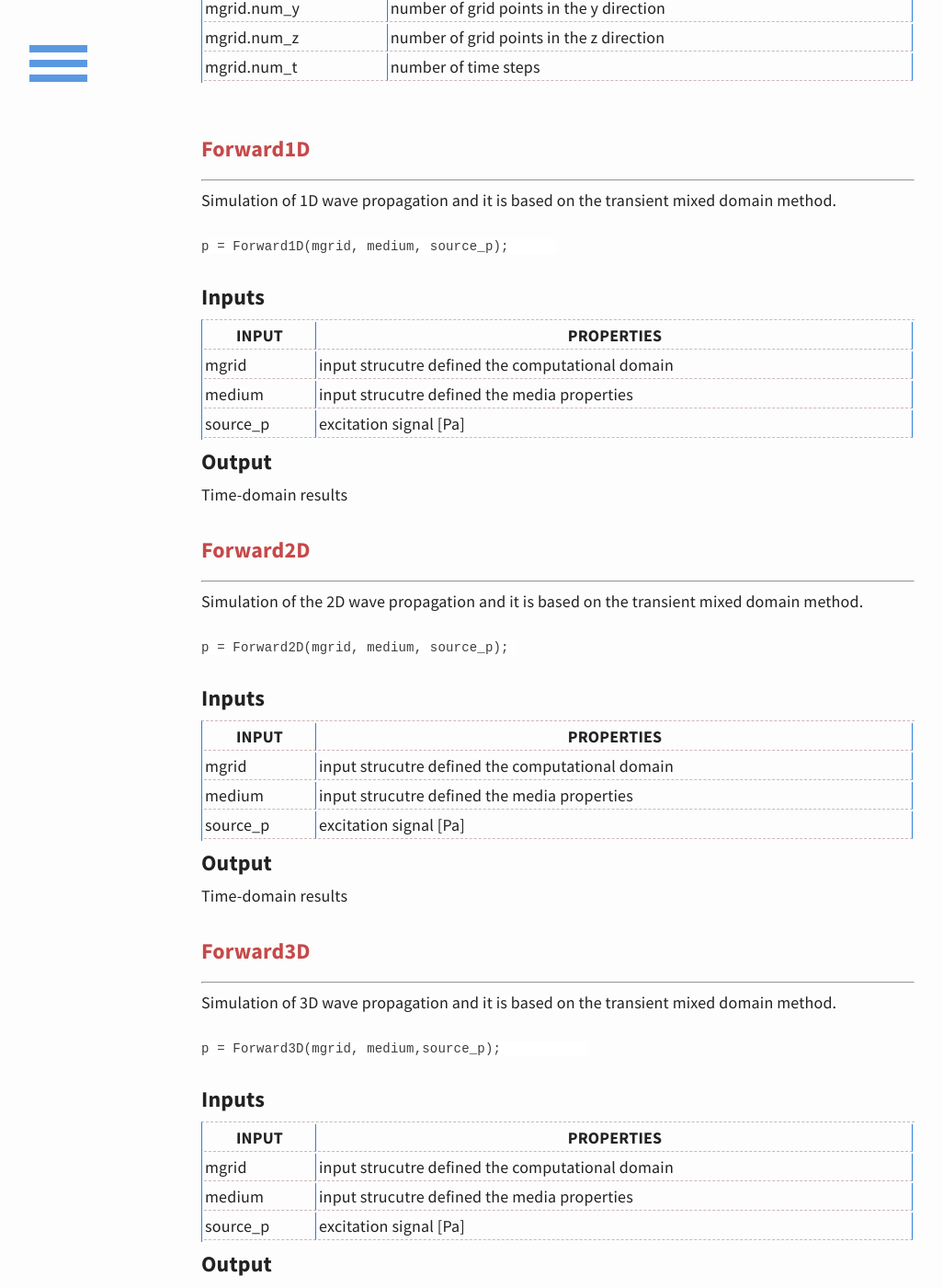
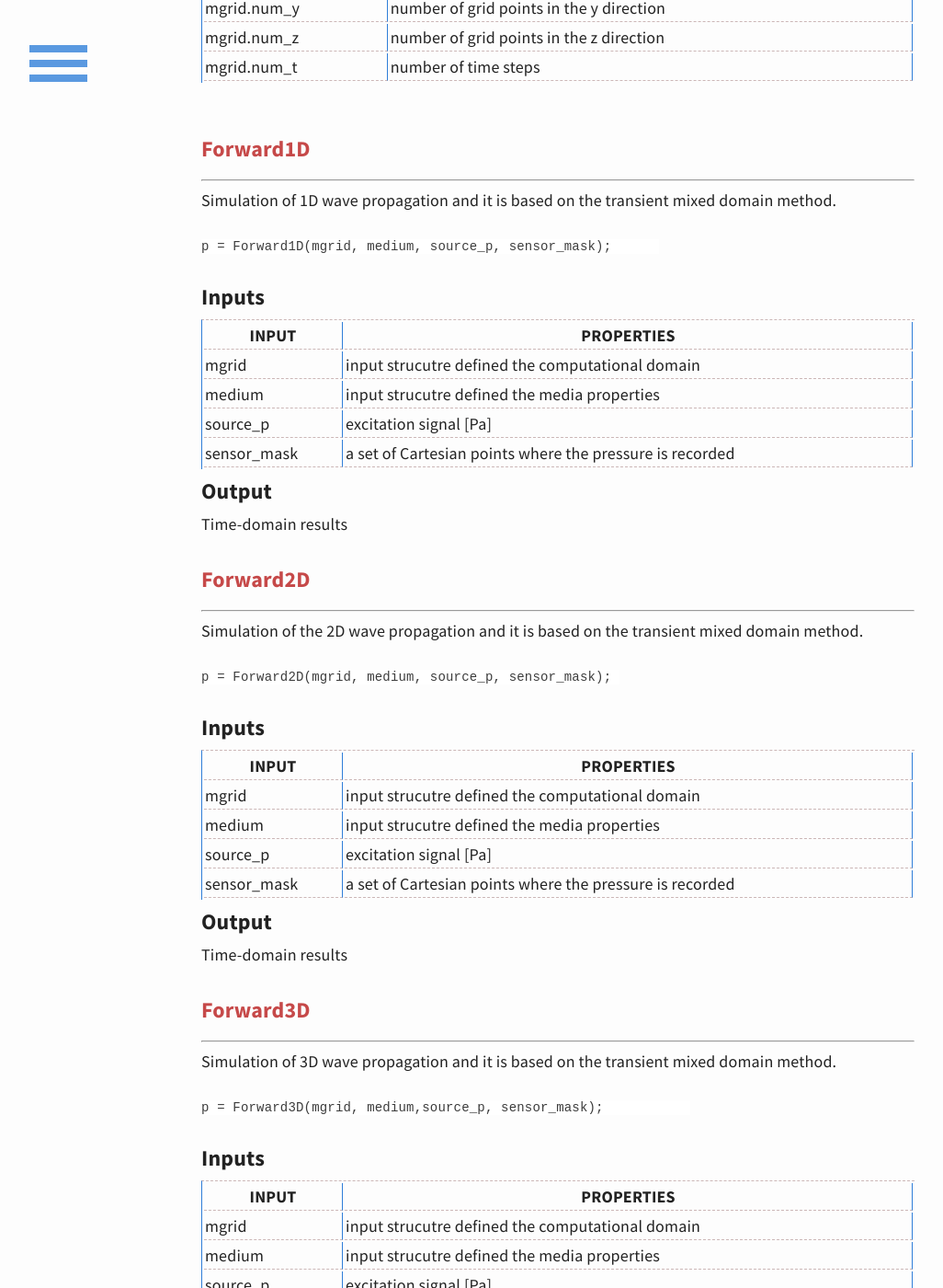
Before and after one commit to m-SOUND/mSOUND, a Jekyll site: the page built from functions.md, in a window 1280 px wide and 1400 px high, scrolled down 1268 px. Shown: the whole window at 92% size, without its empty margins (33-1059 px from the left). Built offline with Jekyll 4.4.1, drawn with Linux system fonts in a browser that asks for light colours; our own code applies the rules of GitHub Pages for plain Markdown files; some of the changed text lies outside the part shown.

Commit message:
Update functions.md

````diff
--- a/functions.md
+++ b/functions.md
@@ -48,20 +48,21 @@ mgrid.num_z | number of grid points in the z direction
 mgrid.num_t | number of time steps
 
 <br>
-<h3 style="color: #c64949;"> Forward1D   </h3>
+<h3 style="color: #c64949;"> Forward1D </h3>
 ***
 Simulation of 1D wave propagation and it is based on the transient mixed domain method.
 ```
-p = Forward1D(mgrid, medium, source_p);
+p = Forward1D(mgrid, medium, source_p, sensor_mask);
 ```
 
 #### Inputs
 
 INPUT | PROPERTIES
 ------------ | -------------
-mgrid    |input strucutre defined the computational domain
-medium   |input strucutre defined the media properties
-source_p |excitation signal [Pa]
+mgrid       |input strucutre defined the computational domain
+medium      |input strucutre defined the media properties
+source_p    |excitation signal [Pa]
+sensor_mask |a set of Cartesian points where the pressure is recorded
 
 #### Output
 
@@ -73,16 +74,17 @@ Time-domain results
 Simulation of the 2D wave propagation and it is based on the transient mixed domain method.
 
 ```
-p = Forward2D(mgrid, medium, source_p);
+p = Forward2D(mgrid, medium, source_p, sensor_mask);
 ```
 
 #### Inputs
 
 INPUT | PROPERTIES
 ------------ | -------------
-mgrid    |input strucutre defined the computational domain
-medium   |input strucutre defined the media properties
-source_p |excitation signal [Pa]
+mgrid       |input strucutre defined the computational domain
+medium      |input strucutre defined the media properties
+source_p    |excitation signal [Pa]
+sensor_mask |a set of Cartesian points where the pressure is recorded
 
 #### Output
 Time-domain results
@@ -92,15 +94,16 @@ Time-domain results
 
 Simulation of 3D wave propagation and it is based on the transient mixed domain method.
 ```
-p = Forward3D(mgrid, medium,source_p);
+p = Forward3D(mgrid, medium,source_p, sensor_mask);
 ```
 #### Inputs
 
 INPUT | PROPERTIES
 ------------ | -------------
-mgrid    |input strucutre defined the computational domain
-medium   |input strucutre defined the media properties
-source_p |excitation signal [Pa]
+mgrid      |input strucutre defined the computational domain
+medium     |input strucutre defined the media properties
+source_p   |excitation signal [Pa]
+sensor_mask|a set of Cartesian points where the pressure is recorded
 
 #### Output
 Time-domain results
````
